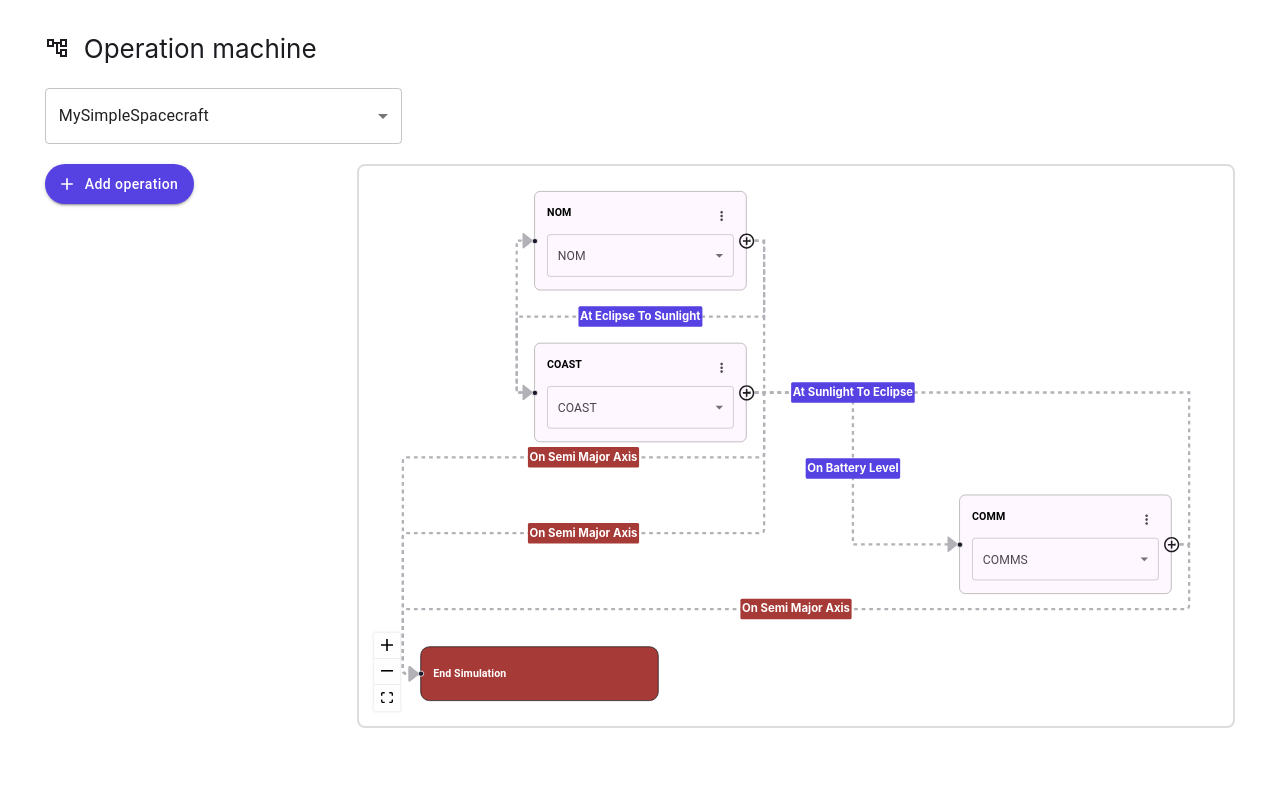
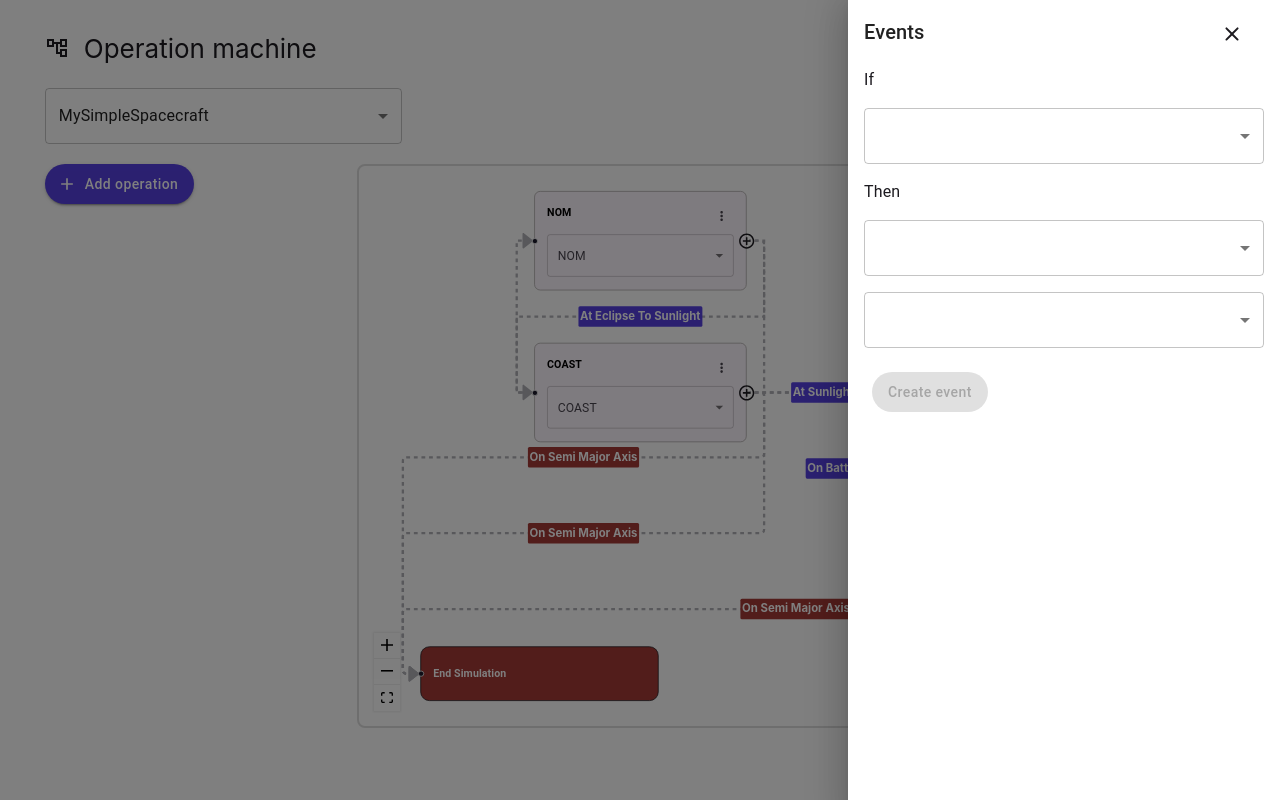
Before and after one commit to tcasazza-ienai/operation-machine-prototype, a React (Create React App) app: page / in a window 1280 px wide. Both pictures are taken after a click on the button 747 px from the left and 240 px from the top of the page. Built offline with nearby package versions, Linux system fonts and the light colour scheme.

Commit message:
event modal created

```diff
--- /dev/null
+++ b/src/components/modals/event-modal.tsx
@@ -0,0 +1,122 @@
+import React, { useEffect, useState } from "react";
+import {
+  Dialog,
+  DialogTitle,
+  DialogContentText,
+  DialogActions,
+  Button,
+  Box,
+  TextField,
+  Select,
+} from "@mui/material";
+import IenaiButton from "../common/ienai-button.tsx";
+import CloseRoundedIcon from "@mui/icons-material/CloseRounded";
+import { useModesStore } from "../../store/modesStore.ts";
+import PointingMode from "./mode-modal-components/pointing-mode.tsx";
+import GeometryMode from "./mode-modal-components/geometry-mode.tsx";
+import {
+  Event360,
+  Mode360,
+  Operation360,
+  SphereGeometry360,
+} from "../../entities/OpMachine.ts";
+import SystemMode from "./mode-modal-components/system-mode.tsx";
+
+const emptyEvent: Event360 = new Event360("", "");
+
+const EventModal: React.FC<{
+  open: boolean;
+  onClose: () => void;
+  operation: Operation360;
+}> = ({ open, onClose, operation }) => {
+  const modes = useModesStore((state) => state.modes);
+  const setModes = useModesStore((state) => state.updateModes);
+
+  const [formEvent, setFormEvent] = useState<Event360>(emptyEvent);
+  const [sphericalGeometryStatus, setSphericalGeometryStatus] =
+    useState<boolean>(false);
+
+  const confirmValidation = () => {
+    if (!formEvent.getTrigger()) return false;
+    if (!formEvent.getEffect()) {
+      return false;
+    }
+    return true;
+  };
+
+  const confirmForm = () => {
+    const newEvent = new Event360(
+      formEvent.getTrigger(),
+      formEvent.getEffect()
+    );
+    operation.addEventToOperation(newEvent);
+
+    closeForm();
+  };
+
+  const closeForm = () => {
+    setFormEvent(emptyEvent);
+    onClose();
+  };
+
+  return (
+    <>
+      <Dialog
+        open={open}
+        onClose={closeForm}
+        fullScreen
+        sx={{
+          "& .MuiDialog-container": {
+            justifyContent: "right",
+            padding: "0px",
+            margin: "0px",
+          },
+          "& .MuiDialog-paper": {
+            backgroundColor: "#FFF",
+            width: "30%",
+            minWidth: "400px",
+            padding: "16px",
+            gap: "16px",
+            height: "100%",
+            margin: "0px",
+            borderRadius: "0px",
+          },
+        }}
+      >
+        <Box
+          sx={{
+            display: "flex",
+            justifyContent: "space-between",
+            marginTop: "16px",
+          }}
+        >
+          <DialogTitle sx={{ padding: "0px" }}>Events</DialogTitle>
+          <Button sx={{ color: "rgba(29, 27, 32, 1)" }} onClick={closeForm}>
+            <CloseRoundedIcon />
+          </Button>
+        </Box>
+        <DialogContentText sx={{ color: "var(--On-Surface, #1D1B20)" }}>
+          If
+        </DialogContentText>
+
+        <Select></Select>
+
+        <DialogContentText sx={{ color: "var(--On-Surface, #1D1B20)" }}>
+          Then
+        </DialogContentText>
+        <Select></Select>
+        <Select></Select>
+
+        <DialogActions sx={{ alignSelf: "flex-start" }}>
+          <IenaiButton
+            onClick={confirmForm}
+            label={"Create event"}
+            props={{ disabled: !confirmValidation() }}
+          />
+        </DialogActions>
+      </Dialog>
+    </>
+  );
+};
+
+export default EventModal;
--- a/src/components/operation/operation-node-added.tsx
+++ b/src/components/operation/operation-node-added.tsx
@@ -15,6 +15,7 @@ import IenaiButton from "../common/ienai-button.tsx";
 import AddIcon from "@mui/icons-material/Add";
 import ModeSelector from "../modes/modeSelector.tsx";
 import ModeModal from "../modals/mode-modal.tsx";
+import EventModal from "../modals/event-modal.tsx";
 
 const OperationNodeAdded: React.FC<{
   operation: Operation360;
@@ -32,6 +33,7 @@ const OperationNodeAdded: React.FC<{
     options ? options : []
   );
   const [modeModal, setModeModal] = useState<boolean>(false);
+  const [eventModal, setEventModal] = useState<boolean>(false);
 
   const selectMode = (e: SelectChangeEvent<string>) => {
     const mode = modes.find((mode) => mode.getModeName() === e.target.value);
@@ -101,12 +103,17 @@ const OperationNodeAdded: React.FC<{
             : "Add a mode to enable events"
         }
         slotProps={{
+          tooltip: {
+            sx: {
+              margin: "0 !important", // Fuerza sin margen
+            },
+          },
           popper: {
             modifiers: [
               {
                 name: "offset",
                 options: {
-                  offset: [0, -20],
+                  marginTop: "0px",
                 },
               },
             ],
@@ -119,12 +126,22 @@ const OperationNodeAdded: React.FC<{
               ? addTriggerContainerStyle
               : addTriggerContainerStyleDisabled
           }
+          onClick={() =>
+            operation.getOpMode() &&
+            operation.getOpMode().getModeId() !== "" &&
+            setEventModal(true)
+          }
         >
-          <AddCircleOutlineIcon />
+          <AddCircleOutlineIcon sx={{ cursor: "pointer" }} />
         </Button>
       </Tooltip>
 
       <ModeModal onClose={() => setModeModal(false)} open={modeModal} />
+      <EventModal
+        onClose={() => setEventModal(false)}
+        open={eventModal}
+        operation={operation}
+      />
     </Box>
   );
 };
```
